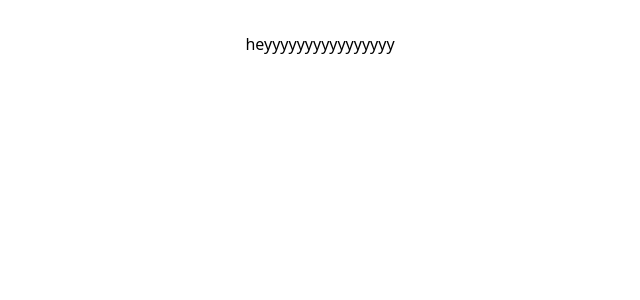
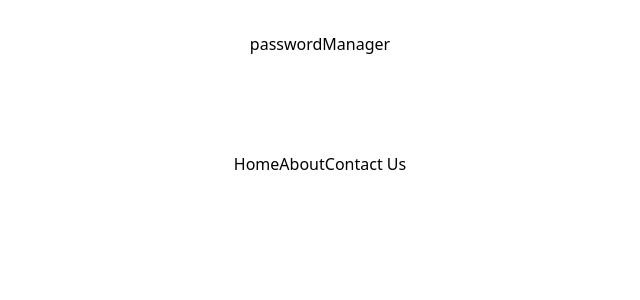
Before and after one commit to Vimal-Mudalagi/passwordManager, a React (Vite) app: page / in a window 1280 px wide. Shown: the top 300 px of the page, without its empty margins (320-960 px from the left). Built offline with nearby package versions, Linux system fonts and the light colour scheme.

Commit message:
added navbar.jsx

```diff
--- a/src/App.jsx
+++ b/src/App.jsx
@@ -1,16 +1,13 @@
 import { useState } from 'react'
-import reactLogo from './assets/react.svg'
-import viteLogo from '/vite.svg'
 import './App.css'
+import Navbar from './Components/Navbar'
 
 function App() {
-  const [count, setCount] = useState(0)
+
 
   return (
     <>
-
-
-    <h1 className='bg-purple-300'>heyyyyyyyyyyyyyyyy</h1>
+      <Navbar />
     </>
   )
 }
--- /dev/null
+++ b/src/Components/Navbar.jsx
@@ -0,0 +1,19 @@
+import React from 'react'
+
+const Navbar = () => {
+  return (
+    <nav className='bg-purple-200'>passwordManager
+        <div className='logo font-bold'></div>
+      <ul>
+        <li>
+            <a href= '/'>Home</a>
+            <a href= '/'>About</a>
+            <a href= '/'>Contact Us</a>
+
+        </li>
+      </ul>
+    </nav>
+  )
+}
+
+export default Navbar
```
